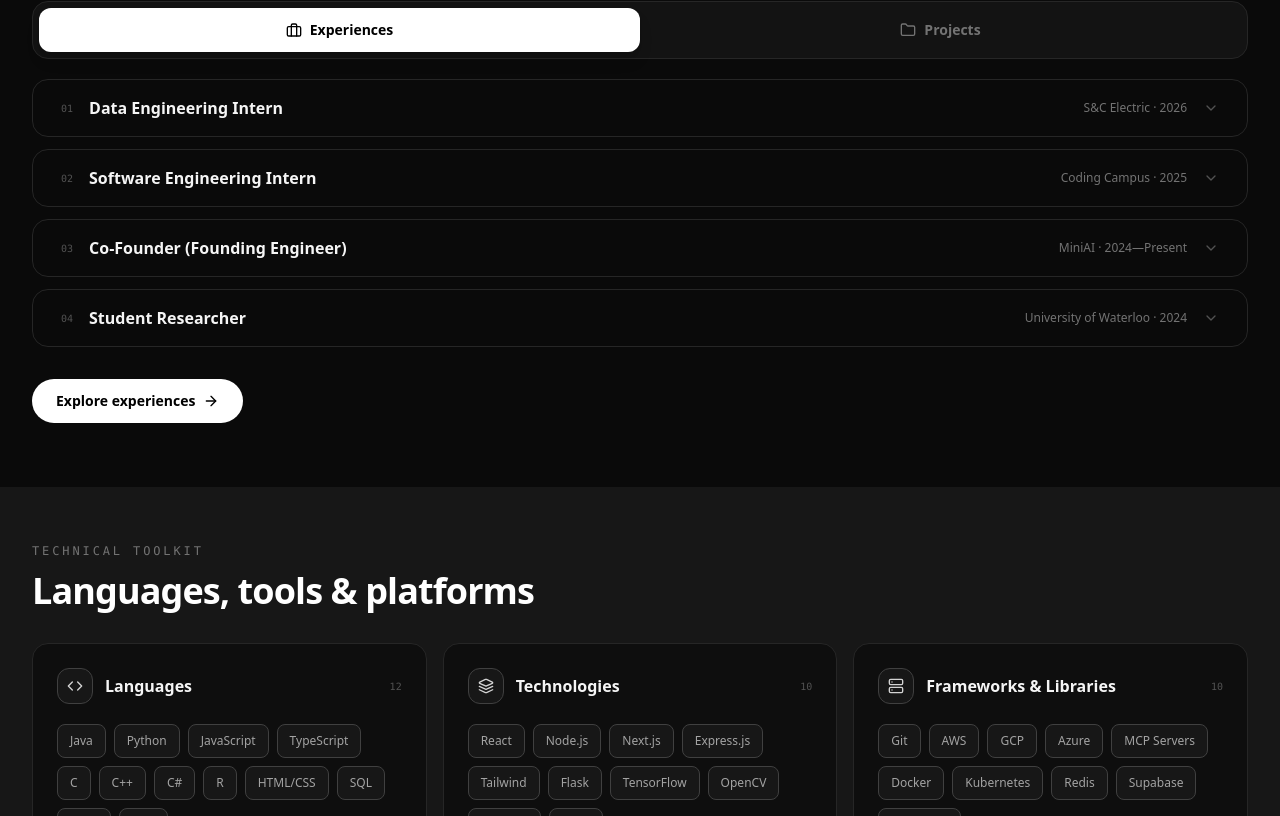
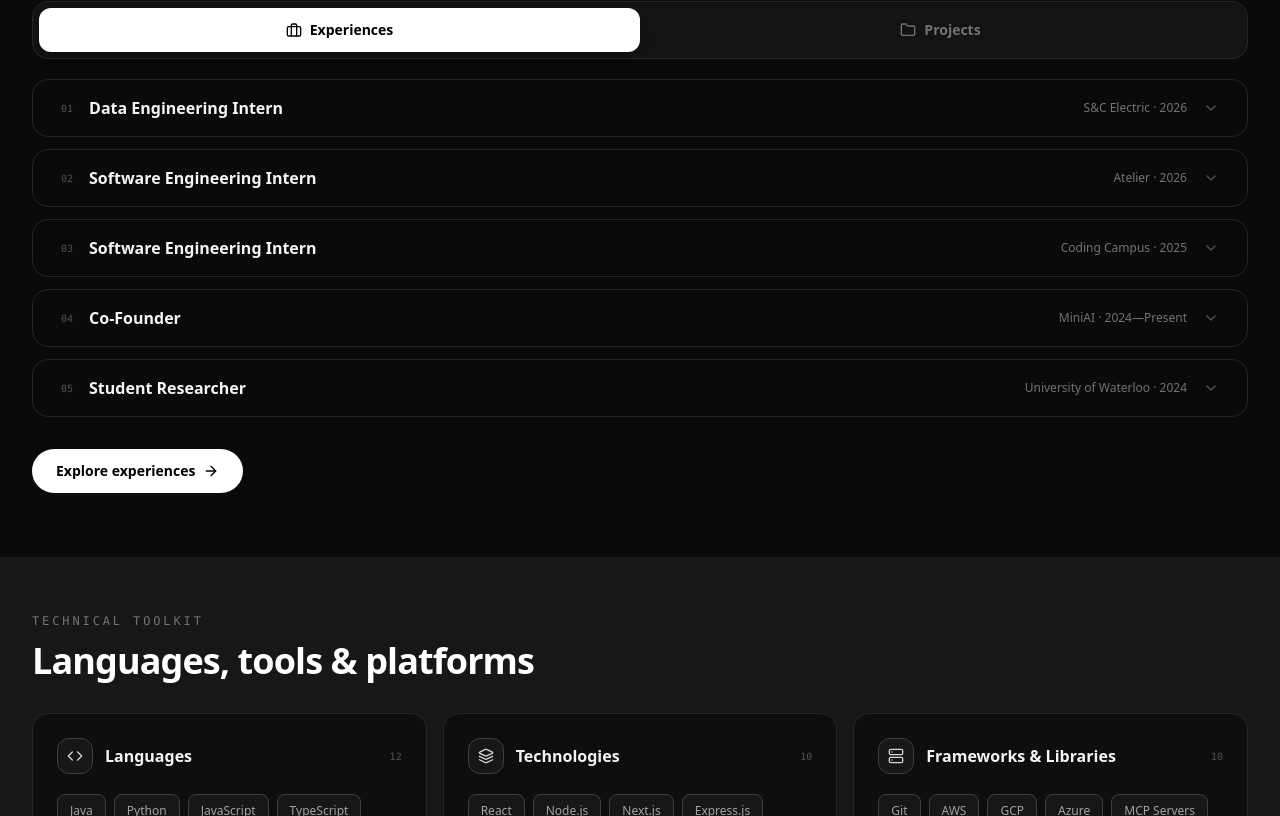
Before and after one commit to vedantkminiai/vedant-k, a React (Vite) app: page / in a window 1280 px wide. Shown: the part 963-1779 px from the top of the page. Built offline with nearby package versions, Linux system fonts and the light colour scheme.

Commit message:
Added atlier position to experiences section

```diff
--- a/src/components/Experience.tsx
+++ b/src/components/Experience.tsx
@@ -9,6 +9,7 @@ import {
   Code,
   ExternalLink,
   Github,
+  Linkedin,
   Users,
 } from 'lucide-react';
 import useGlidingCarousel from '../hooks/useGlidingCarousel';
@@ -52,6 +53,28 @@ const experiences = [
   },
   {
     title: 'Software Engineering Intern',
+    company: 'Atelier',
+    location: 'Toronto, ON',
+    period: 'January 2026 — April 2026',
+    type: 'Internship',
+    icon: Code,
+    image: '/atelier-logo.png',
+    imageFit: 'cover',
+    coverImage: '/atelier-logo.png',
+    coverImageFit: 'contain',
+    description:
+      'Interned at an AI-driven product analytics startup backed by Telora with $60,000 in funding. Designed an end-to-end analytics pipeline that ingests website data from any provider into an LLM and returns automated UI/UX recommendations and product improvements.',
+    achievements: [
+      'Designed an end-to-end analytics pipeline that ingests provider-agnostic website data into an LLM and returns automated UI/UX recommendations',
+      'Developed an AI-driven feature-generation engine with LangChain to analyze website structure and identify product improvements',
+      'Automated deployments with Docker and Azure DevOps CI/CD pipelines, increasing release frequency by 20%',
+    ],
+    skills: ['AWS', 'Node.js', 'Redis', 'LangChain', 'Docker', 'Azure', 'Azure DevOps'],
+    liveUrl: 'https://atelier-blue-three.vercel.app/',
+    linkedinUrl: 'https://www.linkedin.com/company/tryatelier/',
+  },
+  {
+    title: 'Software Engineering Intern',
     company: 'Coding Campus',
     location: 'Toronto, ON',
     period: 'May 2025 — August 2025',
@@ -89,7 +112,7 @@ const experiences = [
     liveUrl: 'https://coding-campus-app.vercel.app/',
   },
   {
-    title: 'Mathematics and English Instructor',
+    title: 'Mathematics Instructor',
     company: 'Kumon Learning Center',
     location: 'Toronto, ON',
     period: 'March 2023 — April 2026',
@@ -110,7 +133,7 @@ const experiences = [
     skills: ['Python', 'Teaching', 'Mathematics', 'Education Technology', 'Student Assessment'],
   },
   {
-    title: 'Co-Founder (Founding Engineer)',
+    title: 'Co-Founder',
     company: 'MiniAI',
     location: 'Toronto, ON',
     period: 'February 2024 — Present',
@@ -126,6 +149,8 @@ const experiences = [
       'Reached 1,000+ students internationally, with more than 300 earning a Foundations of AI credential',
     ],
     skills: ['React', 'TypeScript', 'Vite', 'AWS ECS', 'Vercel', 'Docker', 'GitHub Actions'],
+    liveUrl: 'https://miniai.ca/',
+    linkedinUrl: 'https://www.linkedin.com/company/mini-ai/?viewAsMember=true',
   },
   {
     title: 'Student Researcher',
@@ -230,7 +255,7 @@ const Experience = ({ initialIndex }: ExperienceProps) => {
         <div className="mb-12 flex flex-col gap-6 md:flex-row md:items-end md:justify-between">
           <div>
             <p className="mb-4 font-mono text-sm uppercase tracking-[0.28em] text-neutral-500">
-              Career archive / 01—06
+              Career archive / 01—07
             </p>
             <h2 className="text-4xl font-bold tracking-tight sm:text-6xl">
               Experience
@@ -414,7 +439,9 @@ const Experience = ({ initialIndex }: ExperienceProps) => {
                 <p className="mt-7 max-w-2xl text-lg leading-relaxed text-neutral-400">
                   {currentExperience.description}
                 </p>
-                {('repository' in currentExperience || 'liveUrl' in currentExperience) && (
+                {('repository' in currentExperience ||
+                  'liveUrl' in currentExperience ||
+                  'linkedinUrl' in currentExperience) && (
                   <div className="mt-7 flex flex-wrap gap-3">
                     {'repository' in currentExperience && currentExperience.repository && (
                       <a
@@ -436,6 +463,17 @@ const Experience = ({ initialIndex }: ExperienceProps) => {
                       >
                         <ExternalLink className="mr-2 h-4 w-4" />
                         Visit live app
+                      </a>
+                    )}
+                    {'linkedinUrl' in currentExperience && currentExperience.linkedinUrl && (
+                      <a
+                        href={currentExperience.linkedinUrl}
+                        target="_blank"
+                        rel="noopener noreferrer"
+                        className="inline-flex items-center rounded-full border border-neutral-600 px-5 py-2.5 text-sm font-semibold text-neutral-200 transition hover:border-white hover:bg-white hover:text-black"
+                      >
+                        <Linkedin className="mr-2 h-4 w-4" aria-hidden="true" />
+                        LinkedIn
                       </a>
                     )}
                   </div>
--- a/src/components/Hero.tsx
+++ b/src/components/Hero.tsx
@@ -23,7 +23,7 @@ const Hero = () => {
         'Built Azure and Airflow ETL workflows for 20+ years of switchgear data, modeled 3M+ sales records in Power BI, and delivered a React comparison tool saving $75,000+ annually.',
     },
     {
-      label: 'Founding Engineer @ MiniAI',
+      label: 'Co-Founder @ MiniAI',
       description:
         'Leading product engineering and operations for an AI education startup that has reached more than 1,000 students internationally.',
     },
--- a/src/components/HomeHighlights.tsx
+++ b/src/components/HomeHighlights.tsx
@@ -20,19 +20,26 @@ const highlights: Record<Screen, Array<{ title: string; meta: string; descriptio
     {
       targetIndex: 1,
       title: 'Software Engineering Intern',
+      meta: 'Atelier · 2026',
+      description:
+        'Built an LLM-powered product analytics pipeline and LangChain feature-generation engine for a Telora-backed startup with $60,000 in funding.',
+    },
+    {
+      targetIndex: 2,
+      title: 'Software Engineering Intern',
       meta: 'Coding Campus · 2025',
       description:
         'Deployed an AI-powered Waterloo coding contest preparation app with React, Supabase, Judge0, OpenAI, AWS ECS, and Vercel for 200+ students.',
     },
     {
-      targetIndex: 3,
-      title: 'Co-Founder (Founding Engineer)',
+      targetIndex: 4,
+      title: 'Co-Founder',
       meta: 'MiniAI · 2024—Present',
       description:
         'Leading an AI education startup that has reached over 1,000 students through products, curriculum, and workshops.',
     },
     {
-      targetIndex: 4,
+      targetIndex: 5,
       title: 'Student Researcher',
       meta: 'University of Waterloo · 2024',
       description:
--- a/src/components/TechnologyRail.tsx
+++ b/src/components/TechnologyRail.tsx
@@ -23,6 +23,7 @@ const technologyIconSlugs: Record<string, string> = {
   HTML5: 'html5',
   Java: 'openjdk',
   JavaScript: 'javascript',
+  LangChain: 'langchain',
   'Monaco Editor': 'visualstudiocode',
   MySQL: 'mysql',
   'NBA API': 'nba',
@@ -39,6 +40,7 @@ const technologyIconSlugs: Record<string, string> = {
   React: 'react',
   'React Router': 'reactrouter',
   'REST APIs': 'fastapi',
+  Redis: 'redis',
   Selenium: 'selenium',
   Spring: 'spring',
   'Spring Boot': 'springboot',
@@ -50,6 +52,7 @@ const technologyIconSlugs: Record<string, string> = {
   TypeScript: 'typescript',
   Vercel: 'vercel',
   Vite: 'vite',
+  'Azure DevOps': 'azuredevops',
 };
 
 const technologyCustomIcons: Record<string, string> = {
```
Also changed, not shown: public/atelier-logo.png (added).
